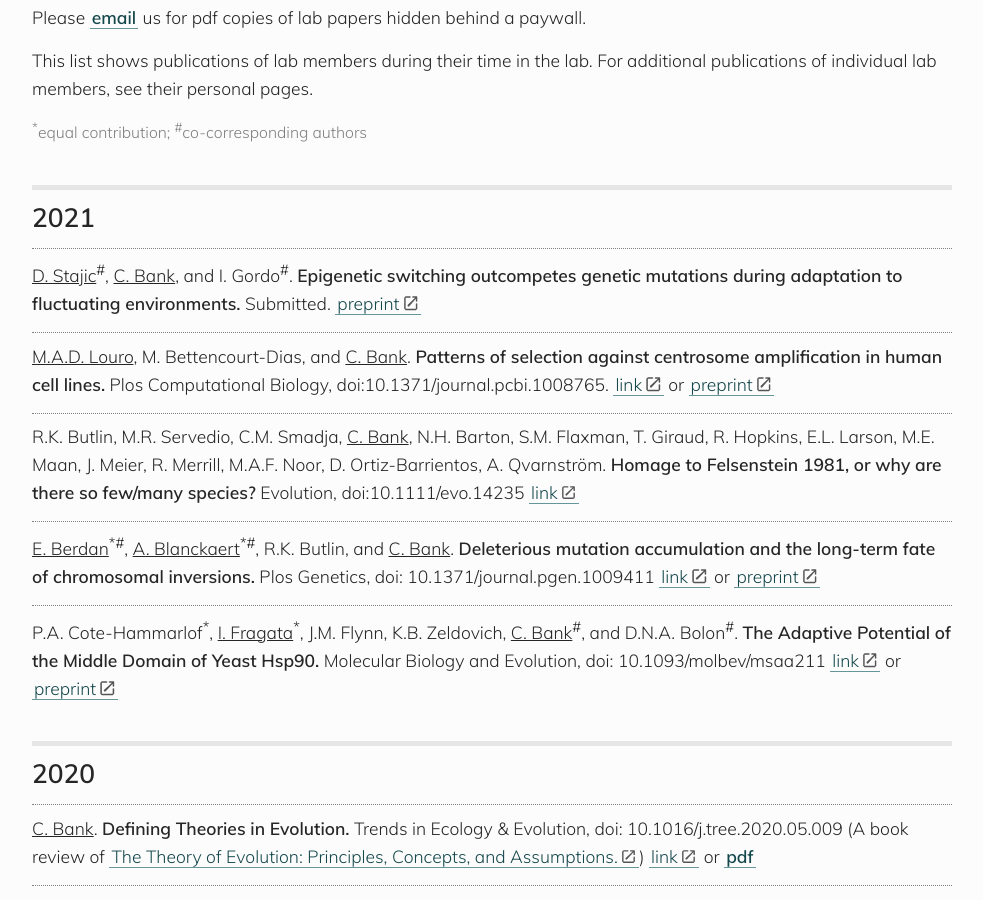
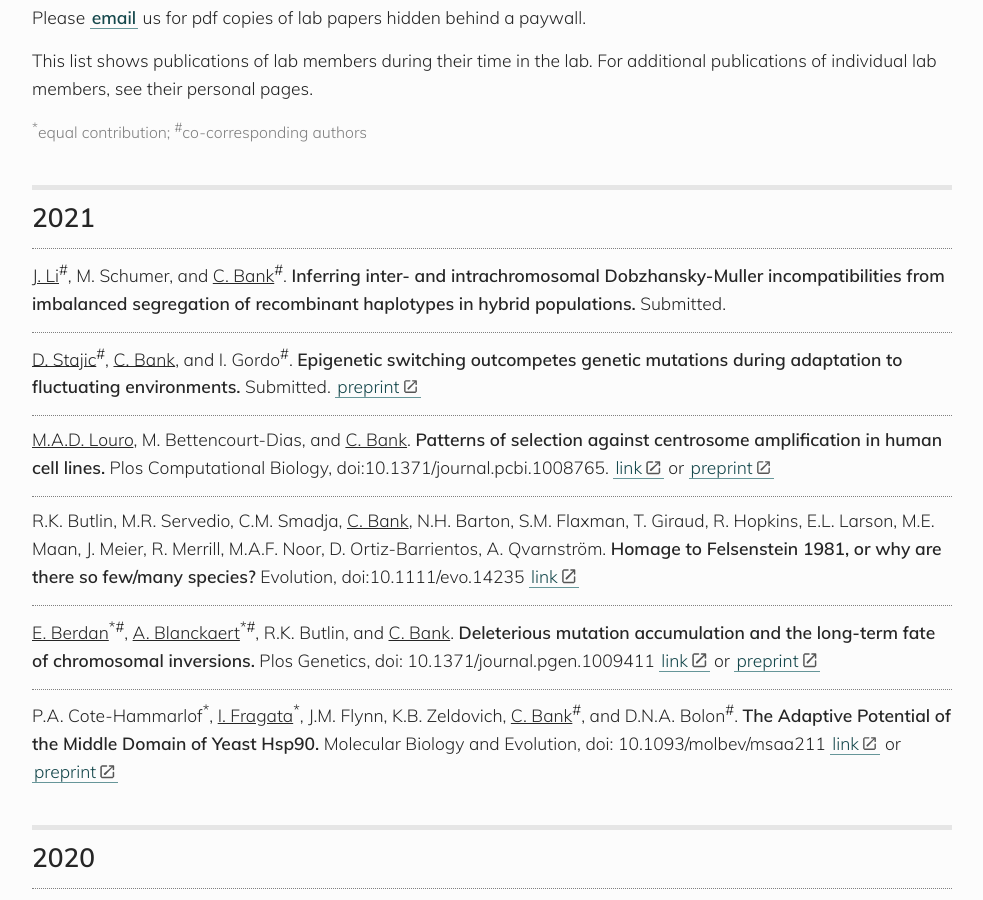
Before and after one commit to banklab/banklab.github.io, a Jekyll site: the page built from publications.md, in a window 1280 px wide and 900 px high, scrolled down 418 px. Shown: the whole window, without its empty margins (148-1131 px from the left). Built offline with Jekyll 4.4.1, drawn with Linux system fonts in a browser that asks for light colours; some web fonts are replaced.

Commit message:
Update publications.md
Added new preprint by Juan Li

```diff
--- a/publications.md
+++ b/publications.md
@@ -21,6 +21,7 @@ https://kramdown.gettalong.org/syntax.html#html-blocks
 
 
 ## 2021
+<u>J. Li</u><sup>#</sup>, M. Schumer, and <u>C. Bank</u><sup>#</sup>. **Inferring inter- and intrachromosomal Dobzhansky-Muller incompatibilities from imbalanced segregation of recombinant haplotypes in hybrid populations.** Submitted.
 
 <u>D. Stajic</u><sup>#</sup>, <u>C. Bank</u>, and I. Gordo<sup>#</sup>. **Epigenetic switching outcompetes genetic mutations during adaptation to fluctuating environments.** Submitted. [preprint](https://www.biorxiv.org/content/10.1101/2021.03.11.434930v1.abstract)
 
```
